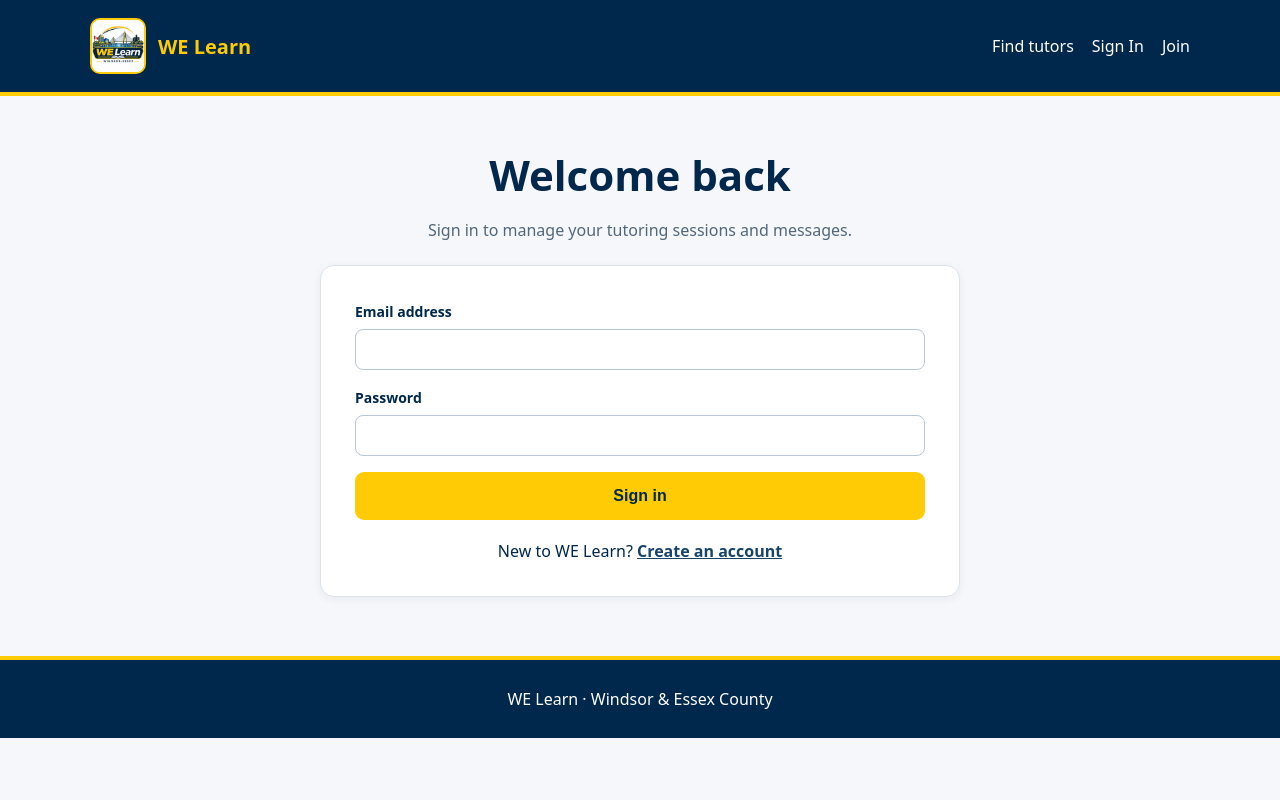
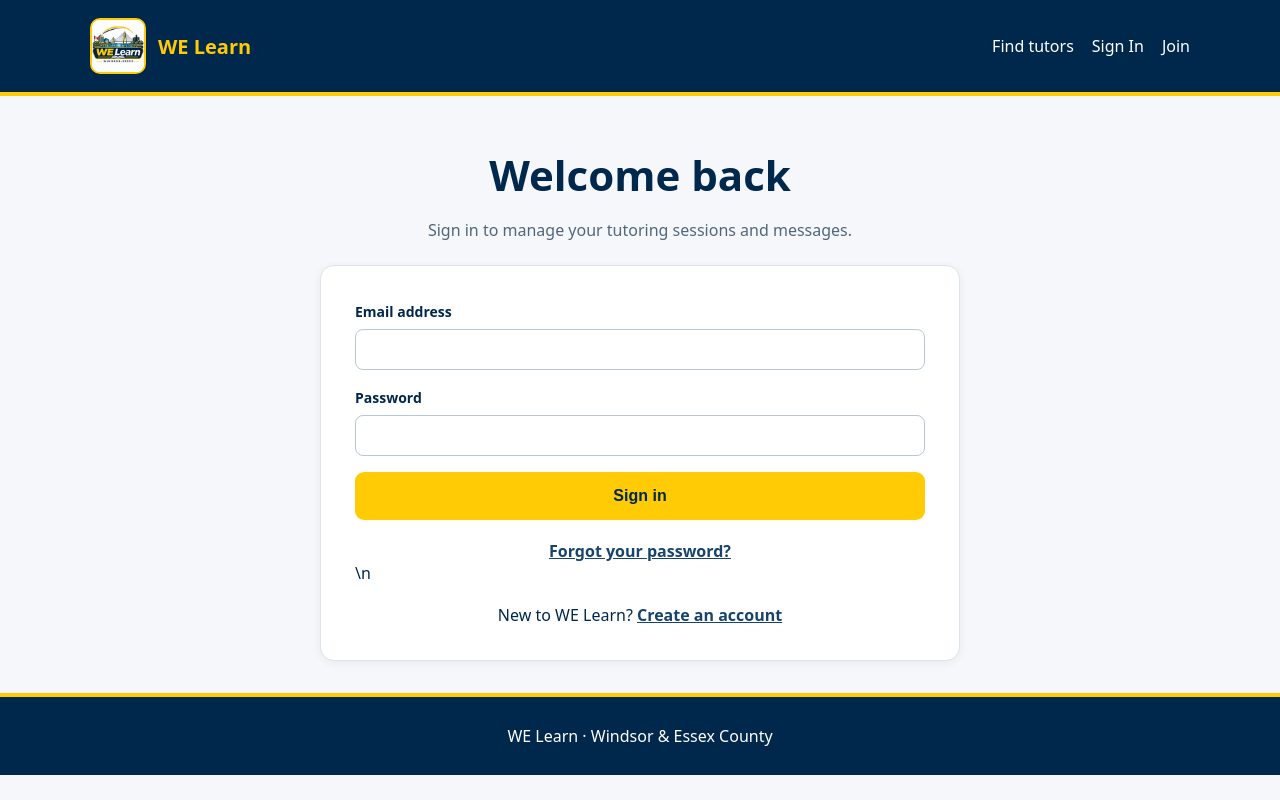
Before and after one commit to jvalenciuk/essex-tutor-connect, a Next.js app: page /login in a window 1280 px wide. Built offline with nearby package versions, Linux system fonts and the light colour scheme; no server answers.

Commit message:
Link password recovery from sign-in

```diff
--- a/app/login/page.tsx
+++ b/app/login/page.tsx
@@ -51,7 +51,7 @@ function LoginForm() {
         <input id="login-password" className="field" type="password" name="password" autoComplete="current-password" required />
         {error && <p className="error" role="alert">{error}</p>}
         <button disabled={busy} type="submit" className="signup-submit">{busy ? 'Signing in...' : 'Sign in'}</button>
-        <p className="signup-signin">New to WE Learn? <Link href="/register">Create an account</Link></p>
+        <p className="signup-signin"><Link href="/forgot-password">Forgot your password?</Link></p>\n        <p className="signup-signin">New to WE Learn? <Link href="/register">Create an account</Link></p>
       </form>
     </main>
   );
```
